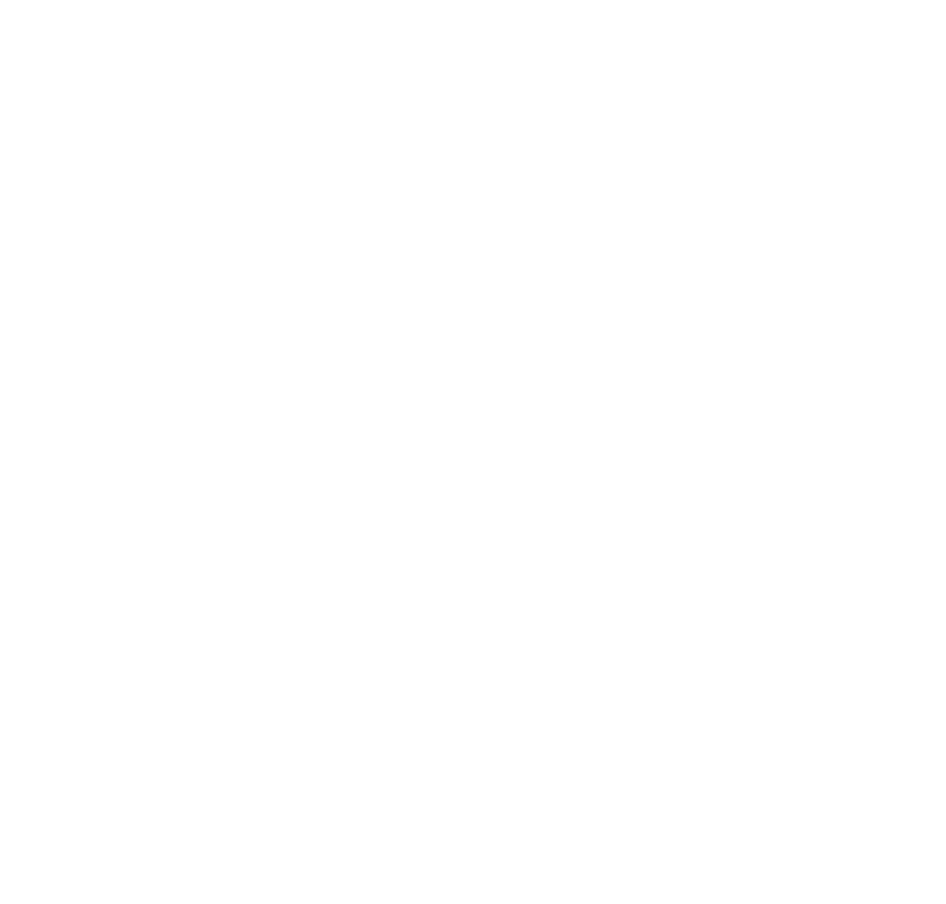
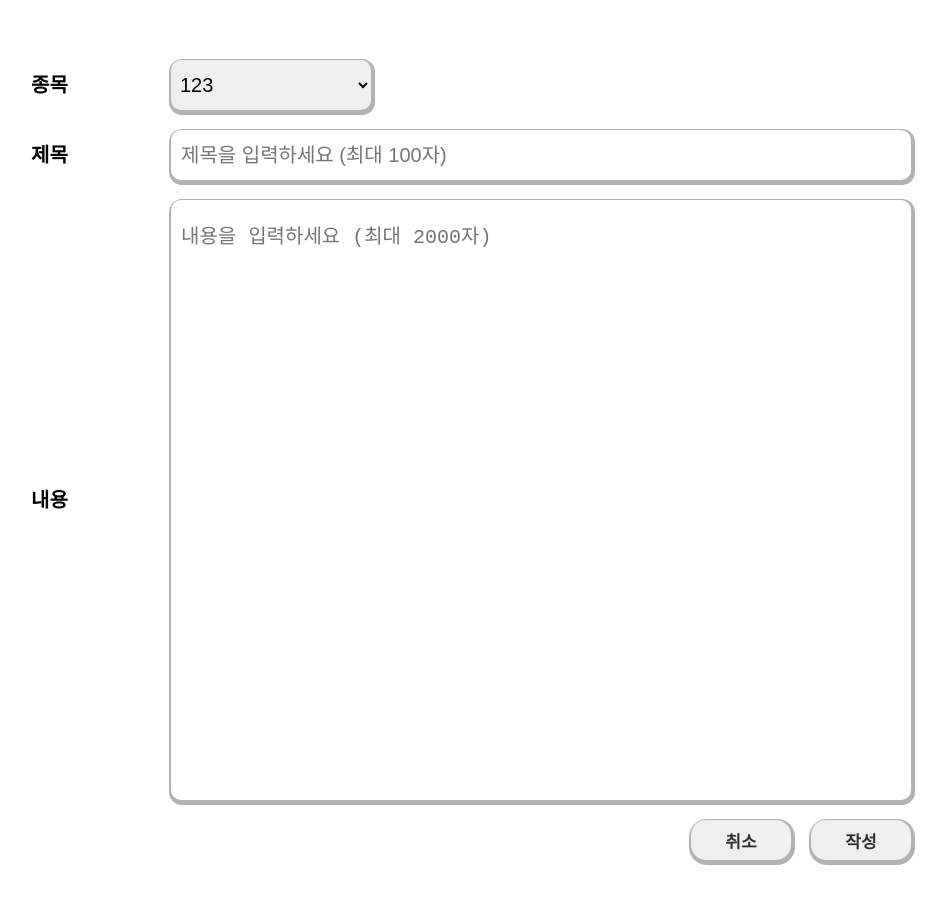
Before and after one commit to KW-DB-Project/DB-Project-FE, a React (Create React App) app in the folder db-frontend/: page /debate/write in a window 1280 px wide. Shown: the part 140-1044 px from the top of the page, without its empty margins (219-1165 px from the left). Before the commit the page ends 800 px from the top, so only its background shows below. Built offline with nearby package versions, Linux system fonts and the light colour scheme.

Commit message:
회원가입 글작성 글조회 페이지 틀 구현

```diff
--- a/db-frontend/src/Router.jsx
+++ b/db-frontend/src/Router.jsx
@@ -3,6 +3,8 @@
 import LoginPage from "./pages/LoginPage";
 import MainPage from "./pages/MainPage";
 import StockDebatePage from "./pages/StockDebatePage";
+import StockDebateView from "./pages/StockDebateView";
+import StockDebateWrite from "./pages/StockDebateWrite";
 import StockTradingPage from "./pages/StockTradingPage";
 import StockViewPage from "./pages/StockViewPage";
 import UserMyPage from "./pages/UserMyPage";
@@ -13,7 +15,9 @@
         <Route path = '/' element={<MainPage/>}></Route>
         <Route path = '/login' element={<LoginPage/>}></Route>
         <Route path = '/join' element={<JoinPage/>}></Route>
-        <Route path = '/debate/*' element={<StockDebatePage/>}></Route>
+        <Route path = '/debate' element={<StockDebatePage/>}></Route>
+        <Route path = '/debate/write' element={<StockDebateWrite/>}></Route>
+        <Route path = '/debate/:idx' element={<StockDebateView/>}></Route>
         <Route path = '/stocktrading' element={<StockTradingPage/>}></Route>
         <Route path = '/stockview' element={<StockViewPage/>}></Route>
         <Route path = '/usermy' element={<UserMyPage/>}></Route>
--- a/db-frontend/src/component/main-page/InterestStock.jsx
+++ b/db-frontend/src/component/main-page/InterestStock.jsx
@@ -14,21 +14,8 @@
 
 const InterestRanking = styled.ul`
   height:90%;
-  overflow: scroll;
-  overflow-x:hidden;
   padding-right: 10px;
   margin-top: 10px;
-
-  &::-webkit-scrollbar {
-    width: 8px;
-    height: 8px;
-    border-radius: 6px;
-    background: rgba(255, 255, 255, 0.4);
-  }
-  &::-webkit-scrollbar-thumb {
-    background: rgba(0, 0, 0, 0.3);
-    border-radius: 6px;
-  }
 `;
 
 const Title = styled.div`
--- a/db-frontend/src/component/main-page/SoaringStock.jsx
+++ b/db-frontend/src/component/main-page/SoaringStock.jsx
@@ -60,21 +60,8 @@
 
 const SoaringStockList = styled.ul`
   height:230px;
-  overflow: scroll;
-  overflow-x:hidden;
   padding-right: 10px;
   margin-top: 10px;
-
-  &::-webkit-scrollbar {
-    width: 8px;
-    height: 8px;
-    border-radius: 6px;
-    background: rgba(255, 255, 255, 0.4);
-  }
-  &::-webkit-scrollbar-thumb {
-    background: rgba(0, 0, 0, 0.3);
-    border-radius: 6px;
-  }
 `;
 
 function SoaringStock(){
@@ -99,12 +86,7 @@
     name: "주식8",
     price: 50000,
     rate : 2.0
-  },
-  {
-    name: "주식9",
-    price: 35000,
-    rate : 1.9
-  },
+  }
   ];
 
   return(
--- a/db-frontend/src/component/main-page/SoaringStockEntry.jsx
+++ b/db-frontend/src/component/main-page/SoaringStockEntry.jsx
@@ -6,7 +6,7 @@
   display: flex;
   align-items: center;
   width: 100%;
-  height:60px;
+  height:55px;
   margin-bottom:5px;
   font-size: 20px;
   font-weight: 800;
--- a/db-frontend/src/component/main-page/TradingRanking.jsx
+++ b/db-frontend/src/component/main-page/TradingRanking.jsx
@@ -28,21 +28,8 @@
 
 const TradingRankList = styled.ul`
   height:90%;
-  overflow: scroll;
-  overflow-x:hidden;
   padding-right: 10px;
   margin-top: 10px;
-
-  &::-webkit-scrollbar {
-    width: 8px;
-    height: 8px;
-    border-radius: 6px;
-    background: rgba(255, 255, 255, 0.4);
-  }
-  &::-webkit-scrollbar-thumb {
-    background: rgba(0, 0, 0, 0.3);
-    border-radius: 6px;
-  }
 `;
 
 function TradingRanking(){
--- a/db-frontend/src/pages/JoinPage.jsx
+++ b/db-frontend/src/pages/JoinPage.jsx
@@ -1,9 +1,9 @@
 import { useState } from "react";
 import { useNavigate } from "react-router-dom";
 import styled from "styled-components";
+import Axios from "axios";
 
 function JoinPage(){
-
   const [inputs, setInputs] = useState({userName:'',id:'',age:'',password:''});
   const {userName,id,age,password} = inputs; // 비구조화 할당을 통해 값 추출
   const navigate = useNavigate();
@@ -18,15 +18,27 @@
   };
 
   const onClick = () => {
-
     if(id==='' || password==='' || userName==='' || age==='')
     {
       alert("값을 모두 입력해주세요");
       return;
     }
     else{
-    alert("이름"+userName+"아이디: "+id+"비번: "+password+"나이"+age);
-    navigate('/usermy');
+      Axios.post("http://localhost:8000/join", {
+        id: id,
+        password :password,
+        userName : userName,
+        age : age,
+      }).then((res)=>{
+        if(res.data.success === true){
+          alert(res.data.msg);
+          navigate('/usermy');
+        }else{
+          alert(res.data.msg);
+       }
+    }).catch((e) => {
+      console.error(e);
+    })
     }
   };
 
@@ -68,9 +80,12 @@
 export default JoinPage;
 
 const JoinPageLayout =styled.div`
-height:100%;
-width:100%;
-display: flex;
+  height:100%;
+  padding-top: 200px;
+  padding-bottom: 160px;
+  display: flex;
+  align-items: center;
+  justify-content: center;
 `;
 
 //전체 화면 레이아웃
@@ -123,6 +138,7 @@
   height:50px;
   font-weight:bold;
   border:none;
+  cursor: pointer;
 `;
 
 //글자 레이아웃
--- a/db-frontend/src/pages/LoginPage.jsx
+++ b/db-frontend/src/pages/LoginPage.jsx
@@ -85,6 +85,8 @@
 height:100%;
 width:100%;
 display: flex;
+padding-top:120px;
+padding-bottom:160px;
 `;
 
 const TitleLayout = styled.div`
--- /dev/null
+++ b/db-frontend/src/pages/StockDebateView.jsx
@@ -0,0 +1,143 @@
+import { faHeart } from "@fortawesome/free-solid-svg-icons";
+import { FontAwesomeIcon } from "@fortawesome/react-fontawesome";
+import { useState } from "react";
+import { useParams } from "react-router-dom";
+import { useNavigate } from "react-router-dom";
+import styled from "styled-components";
+
+const MainBox = styled.div`
+  width: 980px;
+  padding-top:200px;
+  padding-bottom:160px;
+  margin: 0 auto;
+`;
+
+const Box = styled.div`
+  display:flex;
+  flex-direction: column;
+  align-items:center;
+  padding: 40px 0;
+  border-radius: 15px;
+  width: 100%;
+  box-shadow: ${(props) => props.theme.defaultShadow};
+  border: none;
+`;
+
+const Header = styled.div`
+  width: 95%;
+  display: flex;
+  justify-content: space-between;
+  flex-direction: column;
+  padding-bottom: 40px;
+  border-bottom: 1px solid rgba(0,0,0,0.2);
+`;
+
+const Title = styled.h2`
+  font-size: 40px;
+  font-weight: 600;
+  margin-bottom: 20px;
+`;
+
+const BoardDescription = styled.div`
+  display:flex;
+  width: 100%;
+  justify-content : space-between;
+  font-size: 20px;
+  opacity: 0.7;
+`;
+
+const FirstRow = styled.div`
+
+`;
+
+const SecondRow = styled.div`
+`;
+
+const ContentWrapper = styled.div`
+  display:flex;
+  flex-direction: column;
+  justify-content: space-between;
+  width:95%;
+  height:600px;
+`;
+
+const Content = styled.p`
+  display:flex;
+  justify-content: flex-start;
+  font-size: 20px;
+  padding: 40px 0px;
+`;
+
+const ExitButton = styled.button`
+  width: 100px;
+  height: 40px;
+  display: flex;
+  justify-content: center;
+  align-items: center;
+  margin-bottom: 20px;
+  border-radius: 10px;
+  box-shadow: ${(props) => props.theme.defaultShadow};
+  border: none;
+  font-size: 20px;
+  font-weight: 600;
+  cursor: pointer;
+`;
+
+const LikeButton = styled.button`
+  width: 70px;
+  height: 70px;
+  border-radius: 50%;
+  margin: 0 auto;
+  box-shadow: ${(props) => props.theme.defaultShadow};
+  border: none;
+  span{
+    opacity: 0.5;
+  }
+`;
+
+function StockDebateView(){
+  const [data, setData] = useState({
+    userName: '',
+    title: '',
+    content: '',
+    like : null,
+    createDate: '',
+  });
+  const {idx} = useParams();
+  const navigate = useNavigate();
+  //useEffect();
+
+  const onClickExit = () =>{
+    navigate("/debate");
+  }
+
+  return(
+  <MainBox>
+    <ExitButton onClick = {onClickExit}>목록</ExitButton>
+    <Box>
+      <Header>
+        <Title>asd</Title>
+        <BoardDescription>
+          <FirstRow>
+            <span>{`어떤 종목 | `}</span>
+            <span>{`2022-11-15 19:53:47 | `}</span>
+            <span>{`닉네임`}</span>
+          </FirstRow>
+          <SecondRow>
+            <span>{`좋아요 : 4`}</span>
+          </SecondRow>
+        </BoardDescription>
+      </Header>
+      <ContentWrapper>
+        <Content>
+          123123123123123123
+        </Content>
+        <LikeButton>
+          <span><FontAwesomeIcon icon={faHeart} size='2x'/></span>
+        </LikeButton>
+      </ContentWrapper>
+    </Box>
+  </MainBox>);
+}
+
+export default StockDebateView;
--- /dev/null
+++ b/db-frontend/src/pages/StockDebateWrite.jsx
@@ -0,0 +1,166 @@
+import { useState } from "react";
+import { useNavigate } from "react-router-dom";
+import styled from "styled-components";
+
+const MainBox = styled.div`
+  width: 980px;
+  padding-top:200px;
+  padding-bottom:160px;
+  margin: 0 auto;
+`;
+
+  const Box = styled.div`
+  display: flex;
+  width: 100%;
+  flex-direction: column;
+  align-items: center;
+  padding-left:100px;
+`;
+
+const MiniBox = styled.div`
+  display: flex;
+  align-items: center;
+  width: 100%;
+  margin-bottom: 20px;
+  font-size: 20px;
+`;
+
+const Category = styled.select`
+  width: 200px;
+  height: 50px;
+  padding: 5px;
+  border-radius: 10px;
+  box-shadow: ${(props) => props.theme.defaultShadow};
+  border: none;
+  font-size: 20px;
+`;
+
+const Lable = styled.div`
+  margin-right: 100px;
+  width: 40px;
+  font-weight: 600;
+`;
+
+const ButtonList= styled.div`
+  display:flex;
+  width: 100%;
+  justify-content: flex-end;
+`;
+
+const Button = styled.button`
+  display: flex;
+  cursor: pointer;
+  font-size: 17px;
+  font-weight: 600;
+  color: rgba(0,0,0,0.8);
+  align-items: center;
+  justify-content: center;
+  width:100px;
+  height:40px;
+  border-radius: 15px;
+  margin-left: 20px;
+  box-shadow: ${(props) => props.theme.defaultShadow};
+  border: none;
+`;
+
+const Title = styled.input`
+  width: 740px;
+  height: 50px;
+  border-radius: 10px;
+  box-shadow: ${(props) => props.theme.defaultShadow};
+  border: none;
+  font-size: 20px;
+  padding: 0 10px;
+`;
+
+const Content = styled.textarea`
+  width: 740px;
+  height: 600px;
+  border-radius: 10px;
+  box-shadow: ${(props) => props.theme.defaultShadow};
+  border: none;
+  font-size: 20px;
+  word-wrap:break-word;
+  align: top;
+  padding: 20px 10px;
+  resize: none;
+`;
+
+function StockDebateWrite(){
+  const navigate = useNavigate();
+  const categories = ['123',2,3,4];
+  const [inputs, setInputs] = useState({
+    userName: '',
+    stockCode: '',
+    title: '',
+    content: '',
+    createDate: '',
+    like: 0,
+  })
+  const {userName, stockCode, title, content, createDate, like} = inputs;
+
+  const onChangeInput = (e) => {
+    const {name, value} = e.target;
+    setInputs({
+      ...inputs,
+      [name] : value
+    });
+  };
+
+  const onClickCancle = () => {
+    navigate(-1);
+  }
+
+  const onClickCreate = () => {
+    if(content === '' || title === ''){
+      alert("내용, 제목은 필수로 입력해주셔야 합니다.");
+      console.log(content);
+      return;
+    }
+  }
+
+  return(
+  <MainBox>
+    <Box>
+      <MiniBox>
+        <Lable>종목</Lable>
+        <Category>
+          {categories.map((item, index) => {
+            return(
+            <option  key = {item} value = {item}>
+              {item}
+            </option>
+            );
+          })}
+        </Category>
+      </MiniBox>
+      <MiniBox>
+        <Lable>제목</Lable>
+        <Title onChange={onChangeInput}
+        placeholder="제목을 입력하세요 (최대 100자)"
+        maxLength={100}
+        name = "title"
+        value = {title}
+        >
+        </Title>
+      </MiniBox>
+      <MiniBox>
+        <Lable>내용</Lable>
+        <Content
+        onChange={onChangeInput}
+        placeholder="내용을 입력하세요 (최대 2000자)"
+        maxLength={2000}
+        name = "content"
+        value = {content}
+        ></Content>
+      </MiniBox>
+      <ButtonList>
+        <Button onClick = {onClickCancle}>취소</Button>
+        <Button onClick ={onClickCreate}>작성</Button>
+      </ButtonList>
+    </Box>
+  </MainBox>
+  );
+}
+
+export default StockDebateWrite;
```
Also changed, not shown: db-frontend/src/component/main-page/UpDownRanking.jsx (+1 -29 lines).
